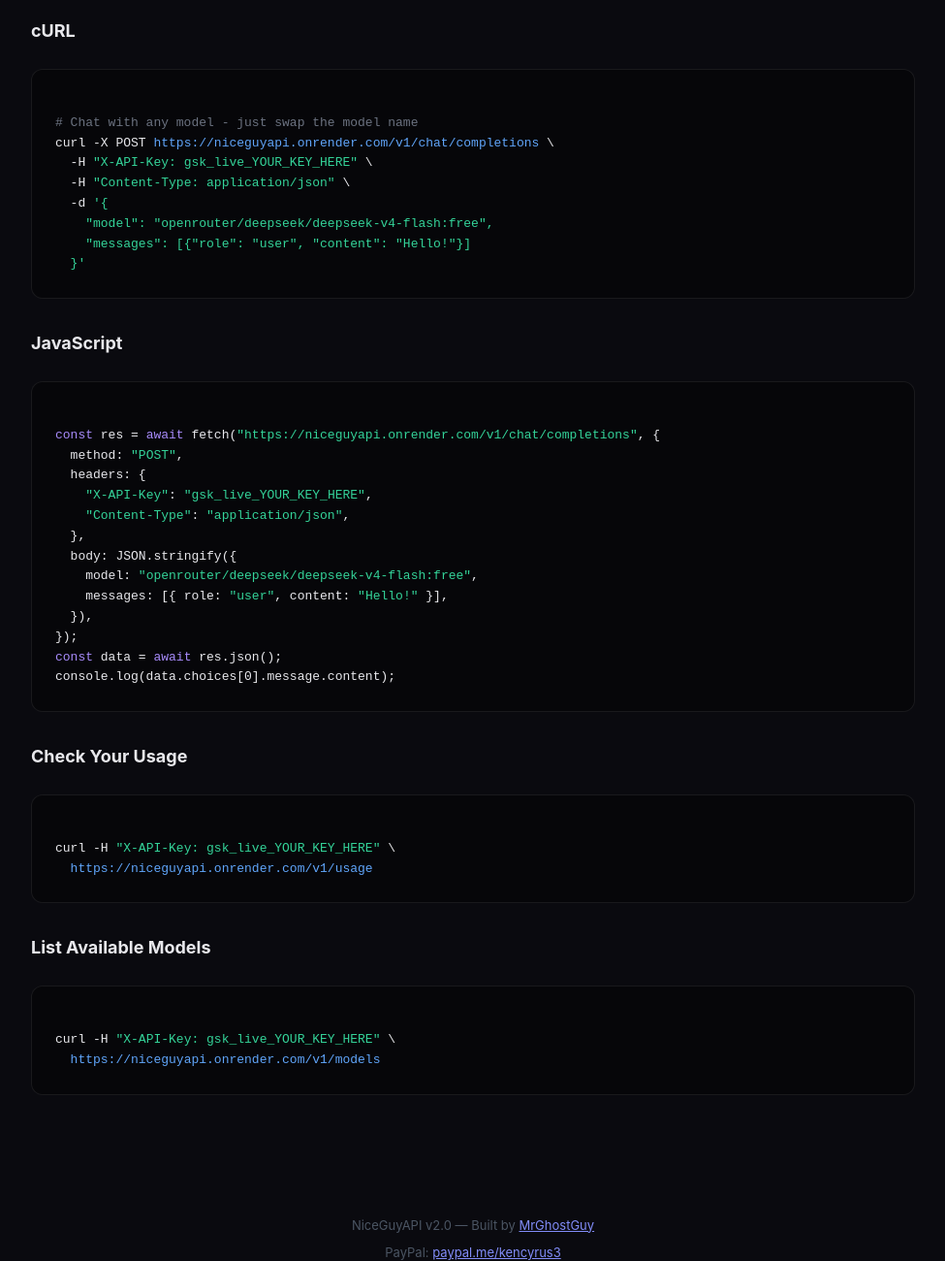
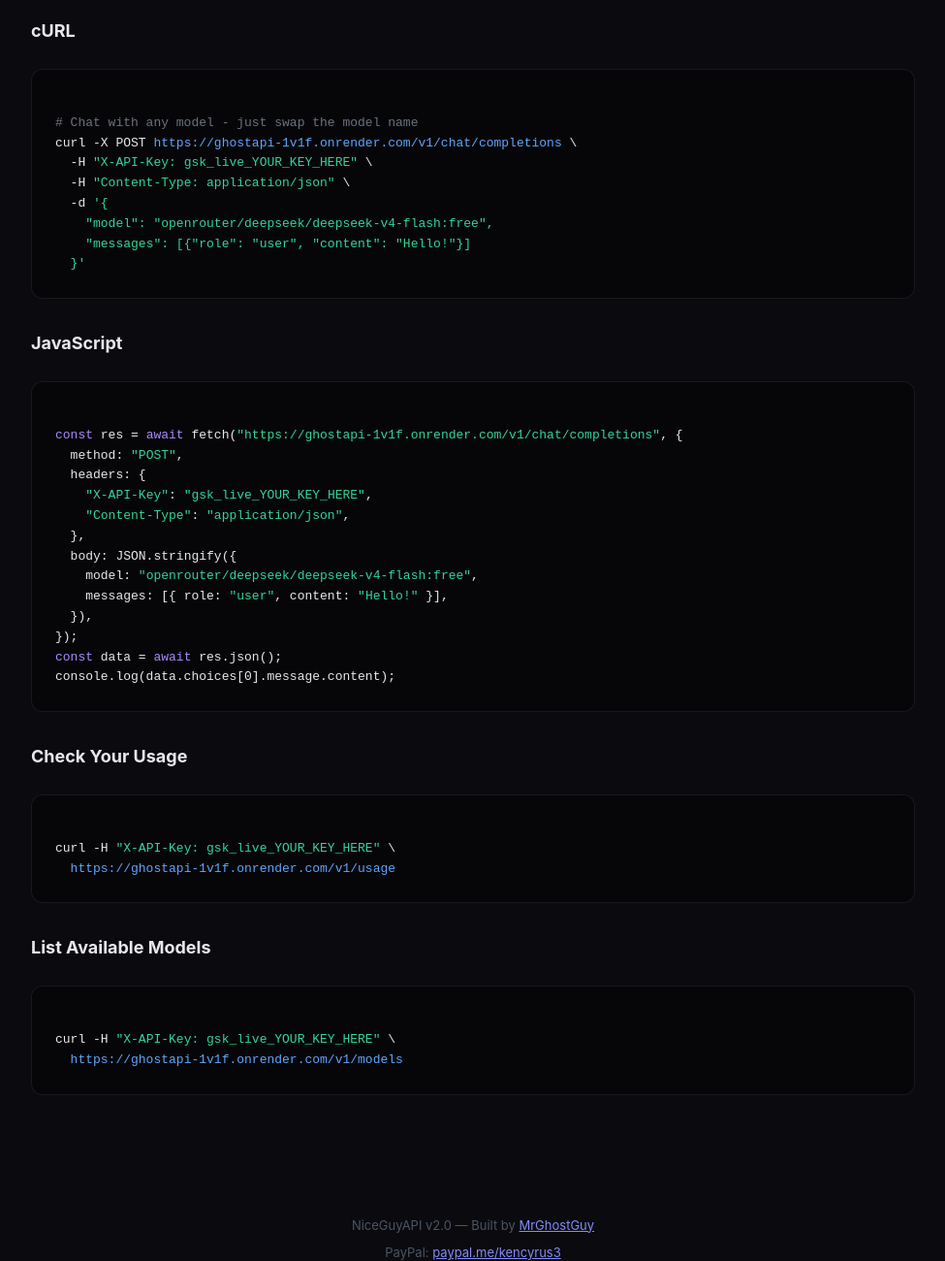
Before and after one commit to MrGhostGuy/stax-agent, a website: page niceguyapi/index.html in a window 1280 px wide. Shown: the part 3553-4853 px from the top of the page at 97% size, without its empty margins (152-1127 px from the left). Drawn offline with Linux system fonts and the light colour scheme.

Commit message:
Sync index.html from master

```diff
--- a/niceguyapi/index.html
+++ b/niceguyapi/index.html
@@ -354,7 +354,7 @@
       <h3 style="margin: 32px 0 12px; font-size: 18px;">cURL</h3>
       <div class="code-block">
 <span class="comment"># Chat with any model - just swap the model name</span>
-curl -X POST <span class="url">https://niceguyapi.onrender.com/v1/chat/completions</span> \
+curl -X POST <span class="url">https://ghostapi-1v1f.onrender.com/v1/chat/completions</span> \
   -H <span class="string">"X-API-Key: gsk_live_YOUR_KEY_HERE"</span> \
   -H <span class="string">"Content-Type: application/json"</span> \
   -d <span class="string">'{
@@ -363,7 +363,7 @@
   }'</span></div>
       <h3 style="margin: 32px 0 12px; font-size: 18px;">JavaScript</h3>
       <div class="code-block">
-<span class="keyword">const</span> res = <span class="keyword">await</span> fetch(<span class="string">"https://niceguyapi.onrender.com/v1/chat/completions"</span>, {
+<span class="keyword">const</span> res = <span class="keyword">await</span> fetch(<span class="string">"https://ghostapi-1v1f.onrender.com/v1/chat/completions"</span>, {
   method: <span class="string">"POST"</span>,
   headers: {
     <span class="string">"X-API-Key"</span>: <span class="string">"gsk_live_YOUR_KEY_HERE"</span>,
@@ -379,11 +379,11 @@
       <h3 style="margin: 32px 0 12px; font-size: 18px;">Check Your Usage</h3>
       <div class="code-block">
 curl -H <span class="string">"X-API-Key: gsk_live_YOUR_KEY_HERE"</span> \
-  <span class="url">https://niceguyapi.onrender.com/v1/usage</span></div>
+  <span class="url">https://ghostapi-1v1f.onrender.com/v1/usage</span></div>
       <h3 style="margin: 32px 0 12px; font-size: 18px;">List Available Models</h3>
       <div class="code-block">
 curl -H <span class="string">"X-API-Key: gsk_live_YOUR_KEY_HERE"</span> \
-  <span class="url">https://niceguyapi.onrender.com/v1/models</span></div>
+  <span class="url">https://ghostapi-1v1f.onrender.com/v1/models</span></div>
     </div>
 
     <footer>
@@ -393,7 +393,7 @@
   </div>
 
   <script>
-    const API_BASE = 'https://niceguyapi.onrender.com';
+    const API_BASE = 'https://ghostapi-1v1f.onrender.com';
     let currentApiKey = '';
     let currentTier = '';
     let paypalClicked = false;
```
